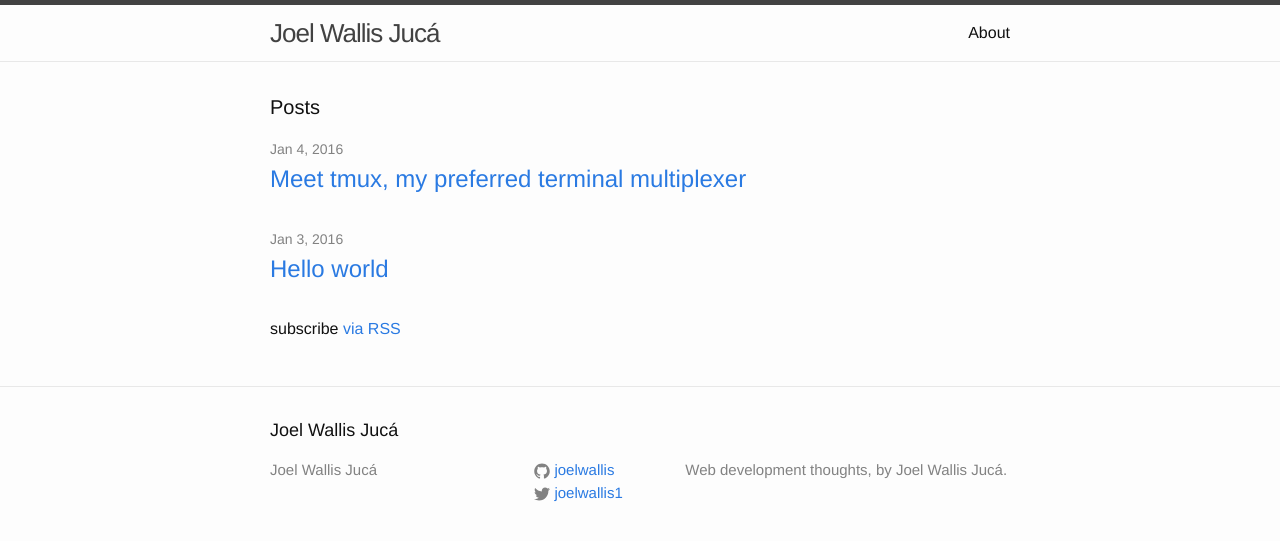
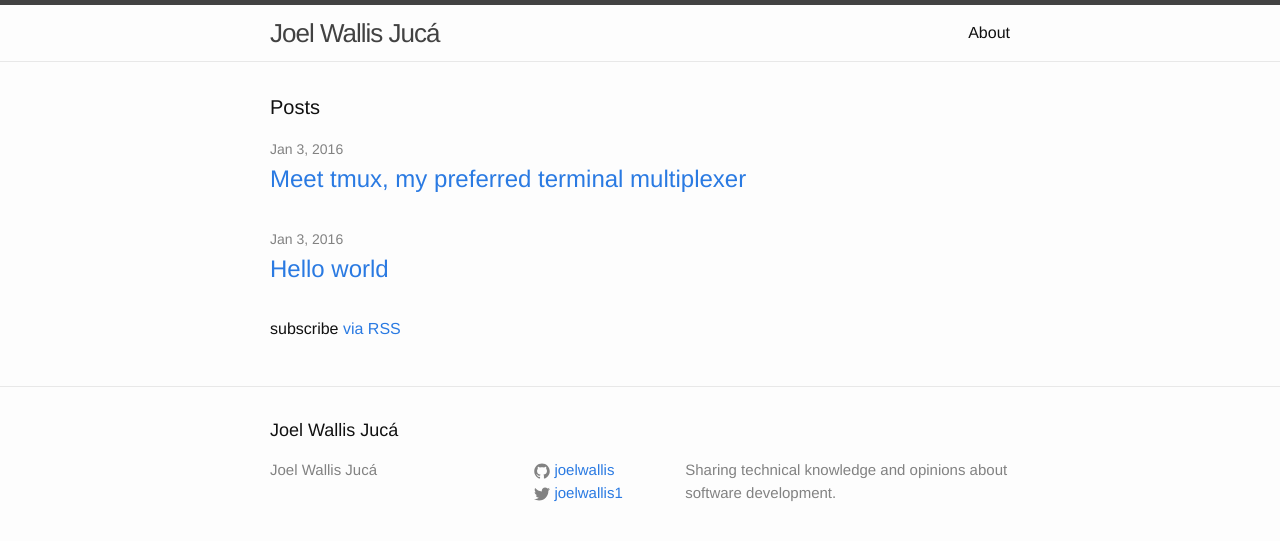
Before and after one commit to joeljuca/joelwallis.github.io, a Jekyll site: the page built from index.html, in a window 1280 px wide. Shown: the top 541 px of the page. Built offline with Jekyll 4.4.1, drawn with Linux system fonts in a browser that asks for light colours.

Commit message:
Tweaking _config.yml

```diff
--- a/_config.yml
+++ b/_config.yml
@@ -1,10 +1,10 @@
-# Site settings
 title: Joel Wallis Jucá
-description: >
-  Web development thoughts, by Joel Wallis Jucá.
+description: Sharing technical knowledge and opinions about software development.
 url: "http://joelwallis.github.io"
 twitter_username: joelwallis1
 github_username:  joelwallis
 
 # Build settings
+encoding: utf-8
 markdown: kramdown
+timezone: America/Sao_Paulo
```
